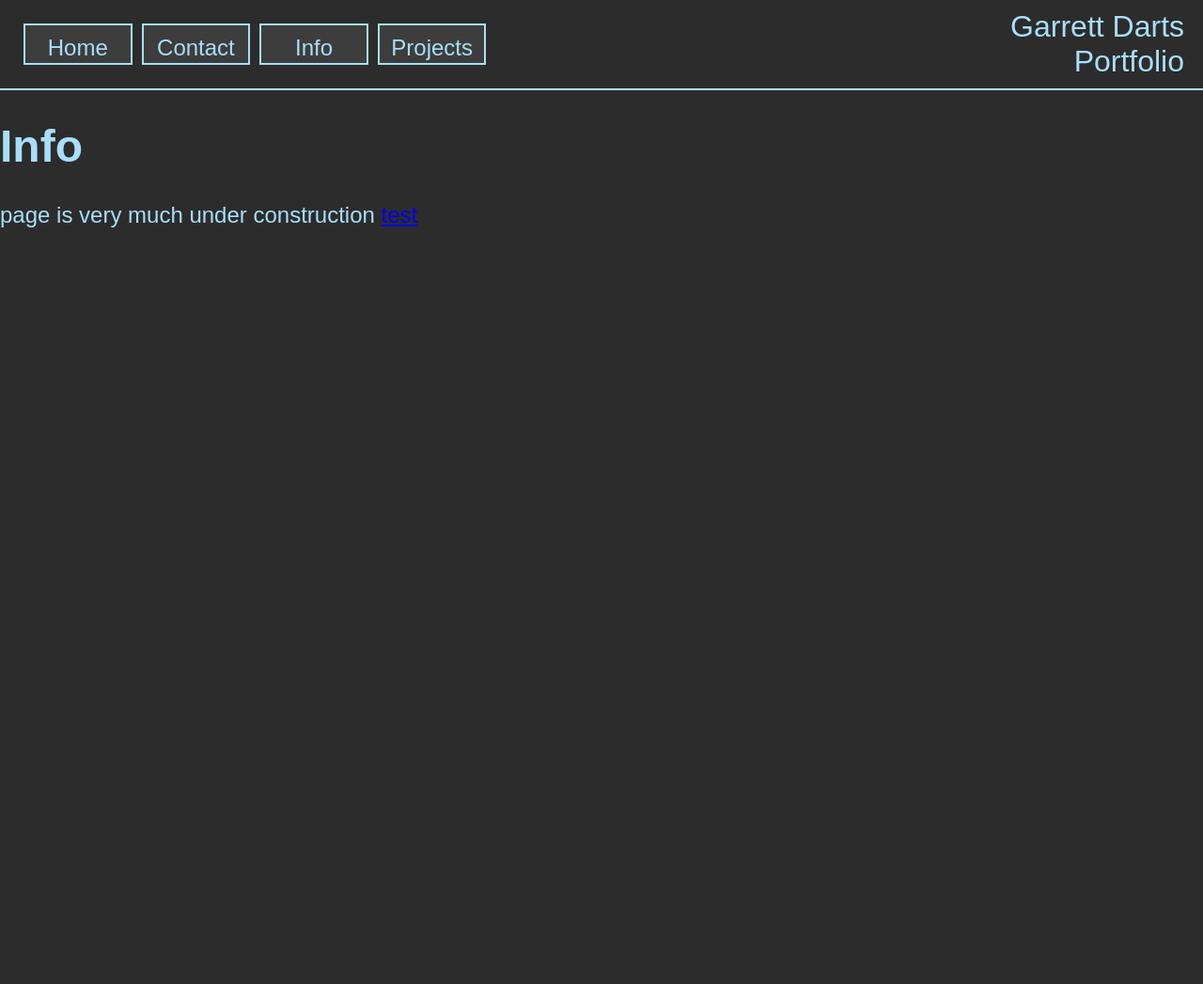
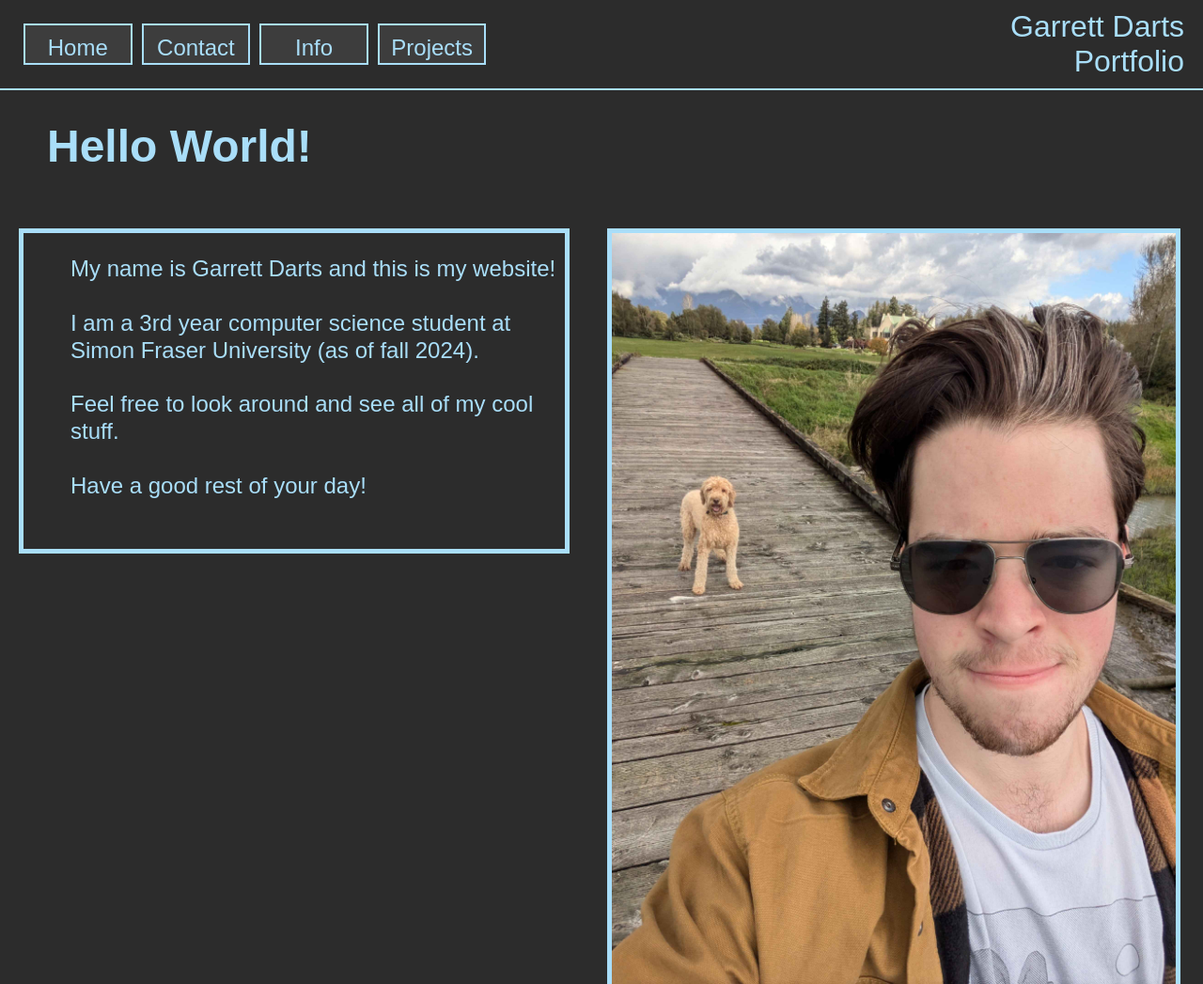
Before and after one commit to garrett-darts/garrett-darts.github.io, a plain HTML site: page info.html in a window 1280 px wide. Shown: the top 1047 px of the page at 94% size. Before the commit the page ends 800 px from the top, so only its background shows below. Drawn offline with Linux system fonts and the light colour scheme.

Commit message:
started the info page

```diff
--- a/info.html
+++ b/info.html
@@ -17,8 +17,24 @@
     <div class="divider"></div>
 
 
-    <h1>Info</h1>
-    <p1>page is very much under construction</p1>
-    <a href="/test.html">test</a>
+    <h1 style="text-indent: 50px;">Hello World!</h1>
+    <br>
+    <div class="text-image-container">
+        <div class="text-content">
+            <p style="margin-left: 50px; line-height: 1.2;">
+            My name is Garrett Darts and this is my website!
+            <br>
+            <br>
+            I am a 3rd year computer science student at Simon Fraser University (as of fall 2024).
+            <br>
+            <br>
+            Feel free to look around and see all of my cool stuff. <br> <br>
+            Have a good rest of your day! <br> <br>
+            </p>
+        </div>
+        <div class="image-content">
+        <img src="images/bio.jpg" alt="Garrett Main Photo">
+    </div>
+</div>
 </body>
 </html>
```
Also changed, not shown: projects.html (+3 -2 lines), images/bio.jpg (added).
